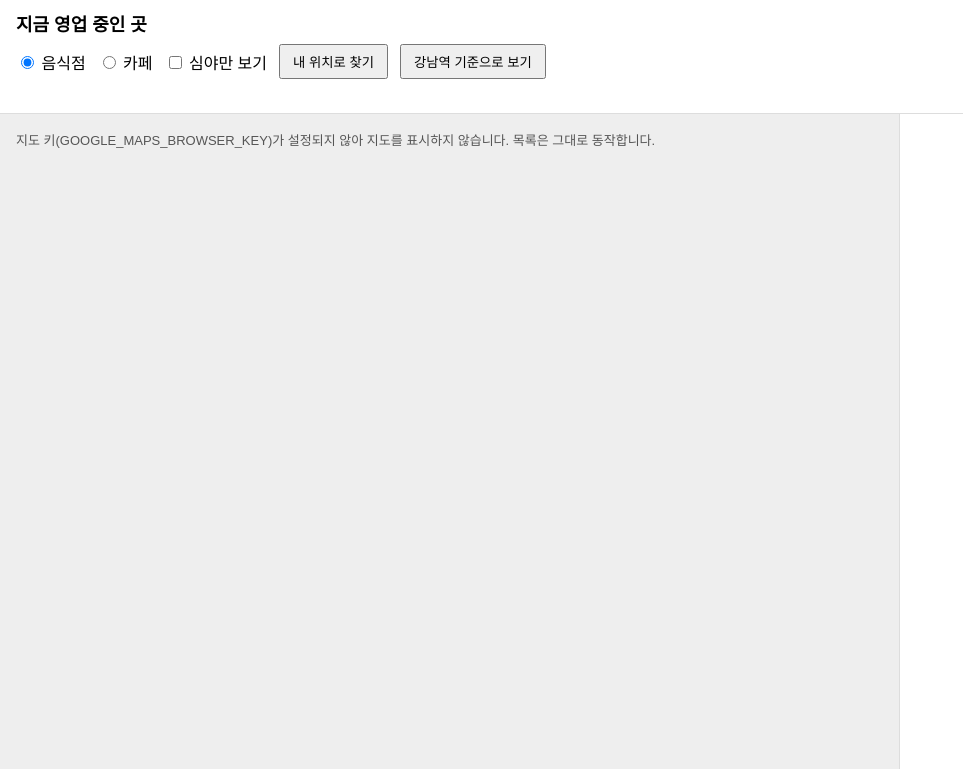
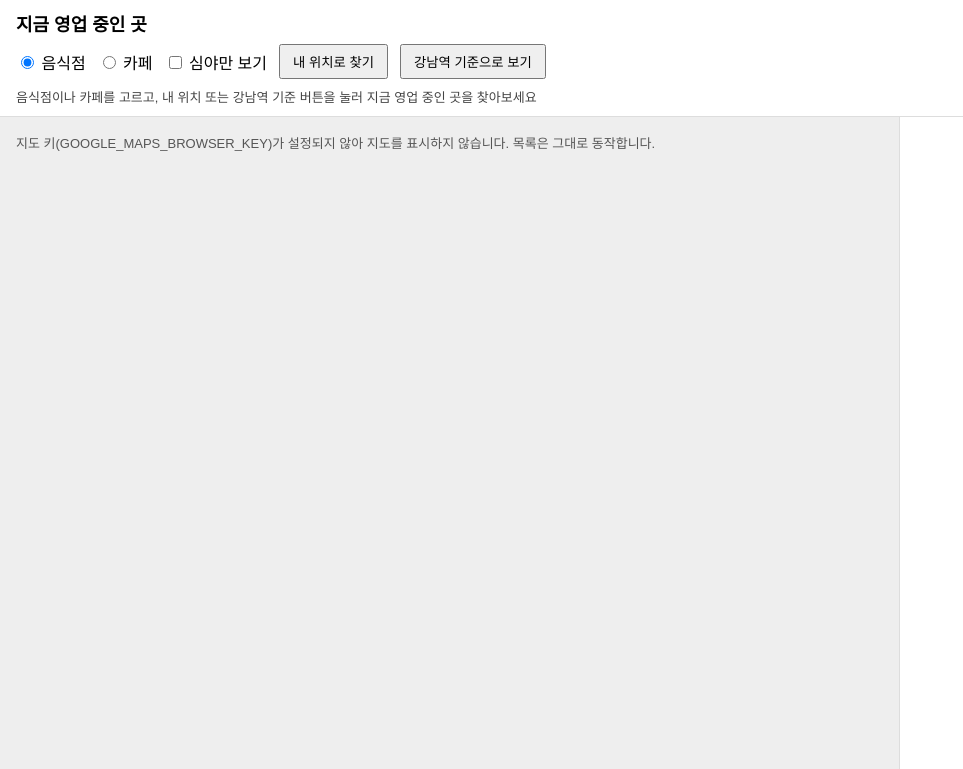
Before and after one commit to jason-kkiimm/gangnam-latenight-map, a Flask app: page / in a window 1280 px wide. Shown: the top 769 px of the page, without its empty margins (0-963 px from the left). Run offline with Flask 3, Linux system fonts and the light colour scheme.

Commit message:
UI: dim stale results on type change, show kind in status, explain 0 results, first-screen hint, ~요 tone; devlog #19; CLAUDE.md check 2 covers both types
Co-Authored-By: Claude Sonnet 5.5 <noreply@anthropic.com>

```diff
--- a/static/css/style.css
+++ b/static/css/style.css
@@ -70,6 +70,22 @@ main {
   border-left: 1px solid #ddd;
 }
 
+/* 종류(음식점/카페)를 바꿨는데 아직 다시 찾지 않았을 때: 옛 결과를 흐리게 보여준다. */
+#list.stale li:not(.empty) {
+  opacity: 0.4;
+}
+
+/* 0곳일 때 이유 안내. 흐려진 상태에서도 또렷하게 보이고, 눌러도 아무 일 없다. */
+#list li.empty {
+  cursor: default;
+  font-size: 14px;
+  color: #444;
+}
+
+#list li.empty:hover {
+  background: none;
+}
+
 #list li {
   padding: 10px 14px;
   border-bottom: 1px solid #eee;
--- a/static/js/map.js
+++ b/static/js/map.js
@@ -37,6 +37,8 @@ function setStatus(text) {
   $("status").textContent = text;
 }
 
+const TYPE_LABEL = { restaurant: "음식점", cafe: "카페" };
+
 function selectedType() {
   return document.querySelector('input[name="type"]:checked').value;
 }
@@ -57,10 +59,18 @@ function clearMarkers() {
   markers = [];
 }
 
-function render(places, origin) {
+function render(places, origin, emptyMessage) {
   const list = $("list");
   list.textContent = "";
   clearMarkers();
+
+  // 보여줄 곳이 0곳이면 목록 자리에 이유를 적어, 고장으로 오해하지 않게 한다.
+  if (!places.length && emptyMessage) {
+    const li = document.createElement("li");
+    li.className = "empty";
+    li.textContent = emptyMessage;
+    list.append(li);
+  }
 
   if (map) {
     const bounds = new google.maps.LatLngBounds();
@@ -148,41 +158,60 @@ function showLast() {
   if (!last) return;
   const lateOnly = $("late-only").checked;
   const shown = lateOnly ? last.places.filter((p) => p.late_night === true) : last.places;
-  render(shown, last.origin);
   const total = last.places.length;
+  render(
+    shown,
+    last.origin,
+    !total
+      ? "반경 1km 안에 지금 영업 중인 곳이 없어요."
+      : '자정을 넘겨 닫는 곳이 없어요. "심야만 보기"를 끄면 지금 영업 중인 곳을 볼 수 있어요.'
+  );
+  const kind = TYPE_LABEL[last.type] || "가게"; // 지금 보이는 결과의 종류(음식점/카페)
   if (!total) {
-    setStatus(`${last.note} 반경 1km 안에 지금 영업 중인 곳이 없습니다.`);
+    setStatus(`${last.note} 반경 1km 안에 지금 영업 중인 ${kind}이(가) 없어요.`);
   } else if (lateOnly) {
     setStatus(
       shown.length
-        ? `${last.note} 지금 영업 중 ${total}곳 중 심야(자정을 넘겨 닫는 곳) ${shown.length}곳, 가까운 순`
-        : `${last.note} 지금 영업 중 ${total}곳 중 심야인 곳이 없습니다. "심야만 보기"를 끄면 전체가 보입니다.`
+        ? `${last.note} 지금 영업 중인 ${kind} ${total}곳 중 심야(자정을 넘겨 닫는 곳) ${shown.length}곳, 가까운 순`
+        : `${last.note} 지금 영업 중인 ${kind} ${total}곳 중 심야인 곳이 없어요. "심야만 보기"를 끄면 전체가 보여요.`
     );
   } else {
-    setStatus(`${last.note} 반경 1km 안 지금 영업 중 ${total}곳, 가까운 순`);
+    setStatus(`${last.note} 반경 1km 안 지금 영업 중인 ${kind} ${total}곳, 가까운 순`);
   }
+  applyStale();
+}
+
+// 라디오(음식점/카페)를 바꿨는데 아직 다시 찾지 않았으면, 옛 목록·마커를 흐리게 하고 안내한다.
+// 서버를 부르지 않는다. 기준 위치 마커(markers[0])는 흐리게 하지 않는다. 구글 로고·저작권 표시는 건드리지 않는다.
+function applyStale() {
+  const stale = !!last && last.type !== selectedType();
+  $("list").classList.toggle("stale", stale);
+  markers.forEach((m, i) => m.setOpacity(i > 0 && stale ? 0.35 : 1));
+  if (stale) setStatus("종류가 바뀌었어요. 버튼을 눌러 다시 찾아주세요.");
 }
 
 $("late-only").addEventListener("change", showLast);
+document.querySelectorAll('input[name="type"]').forEach((r) => r.addEventListener("change", showLast));
 
 async function search(origin, note) {
   if (busy) return;
   busy = true;
   setStatus("조회 중…");
+  const type = selectedType(); // 보낸 종류를 기억해 둔다. 조회 중에 라디오를 바꿔도 결과의 종류가 틀어지지 않게.
   try {
-    const q = new URLSearchParams({ lat: origin.lat, lng: origin.lng, type: selectedType() });
+    const q = new URLSearchParams({ lat: origin.lat, lng: origin.lng, type });
     const res = await fetch("/api/nearby?" + q);
     const data = await res.json();
     if (!res.ok) {
-      setStatus(data.error || "조회에 실패했습니다.");
+      setStatus(data.error || "조회에 실패했어요.");
       if (data.retry_after) lockButtons(Math.ceil(data.retry_after));
       return;
     }
-    last = { places: data.places, origin, note };
+    last = { places: data.places, origin, note, type };
     showLast();
     lockButtons(cooldown);
   } catch (e) {
-    setStatus("서버에 연결하지 못했습니다.");
+    setStatus("서버에 연결하지 못했어요.");
   } finally {
     busy = false;
   }
@@ -192,7 +221,7 @@ $("btn-station").addEventListener("click", () => search(station, "강남역 기
 
 $("btn-here").addEventListener("click", () => {
   if (!navigator.geolocation) {
-    setStatus("이 브라우저는 위치를 지원하지 않습니다. 강남역 기준으로 보여줍니다.");
+    setStatus("이 브라우저는 위치를 지원하지 않아요. 강남역 기준으로 보여줄게요.");
     search(station, "(위치 없음, 강남역 기준)");
     return;
   }
@@ -200,7 +229,7 @@ $("btn-here").addEventListener("click", () => {
   navigator.geolocation.getCurrentPosition(
     (pos) => search({ lat: pos.coords.latitude, lng: pos.coords.longitude }, "내 위치 기준."),
     () => {
-      setStatus("위치를 받지 못해 강남역 기준으로 보여줍니다.");
+      setStatus("위치를 받지 못해서 강남역 기준으로 보여줄게요.");
       search(station, "(위치 거부, 강남역 기준)");
     },
     { timeout: 10000 }
--- a/templates/index.html
+++ b/templates/index.html
@@ -16,7 +16,7 @@
       <button id="btn-here" type="button">내 위치로 찾기</button>
       <button id="btn-station" type="button">강남역 기준으로 보기</button>
     </div>
-    <p id="status" role="status"></p>
+    <p id="status" role="status">음식점이나 카페를 고르고, 내 위치 또는 강남역 기준 버튼을 눌러 지금 영업 중인 곳을 찾아보세요</p>
   </header>
   <main>
     <div id="map"></div>
```
Also changed, not shown: CLAUDE.md (+1 -1 lines), docs/devlog.md (+41 -1 lines).
